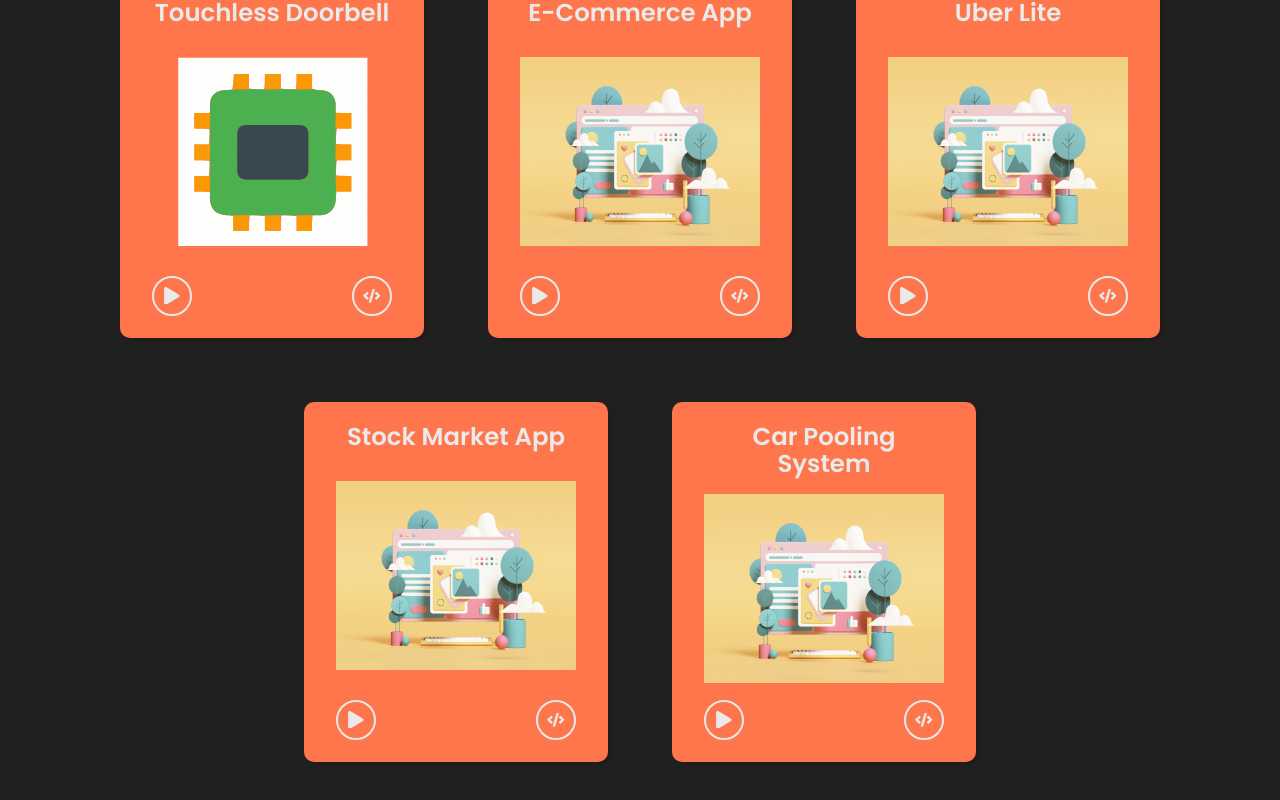
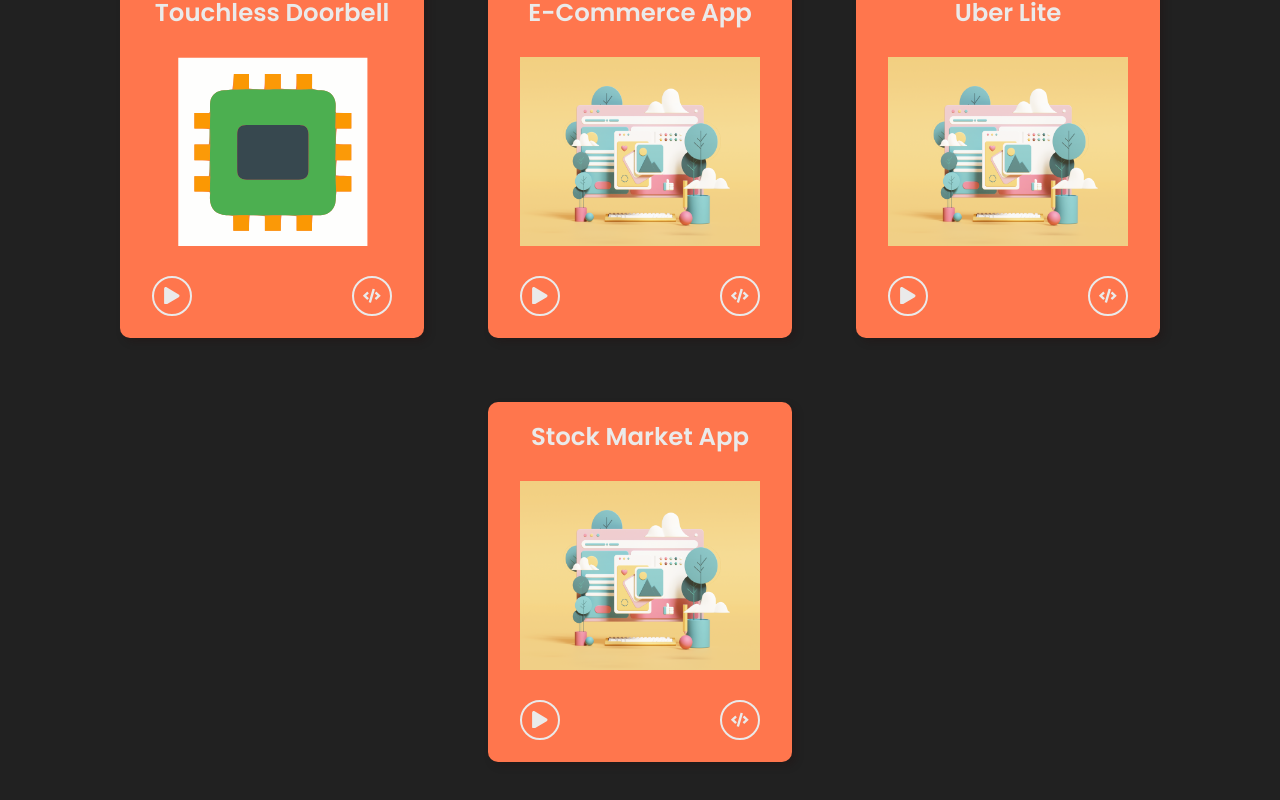
Before and after one commit to Amangondaliya555/Amangondaliya555.github.io, a React (Create React App) app: page /projects in a window 1280 px wide. Shown: the part 898-1698 px from the top of the page. Built offline with nearby package versions, Linux system fonts and the light colour scheme; a web font is replaced by a local one.

Commit message:
project removal test

```diff
--- a/src/data/projectsData.js
+++ b/src/data/projectsData.js
@@ -67,15 +67,7 @@
         demo: '',
         image: ''
     },
-    {
-        id: 8,
-        projectName: 'Car Pooling System',
-        projectDesc: '',
-        tags: ['Flutter', 'React'],
-        code: '',
-        demo: '',
-        image: ''
-    },
+
 ]
 
 
```
